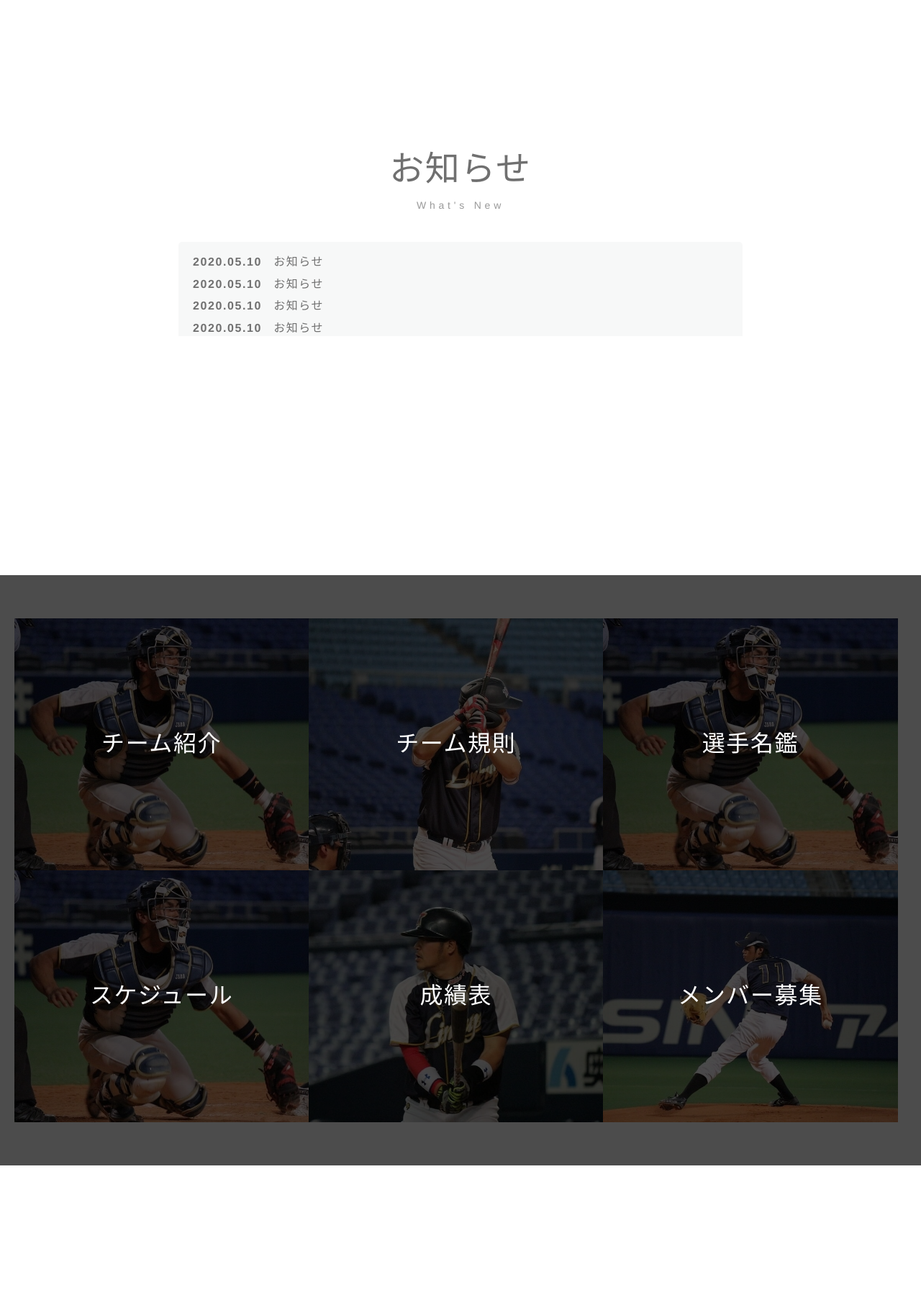
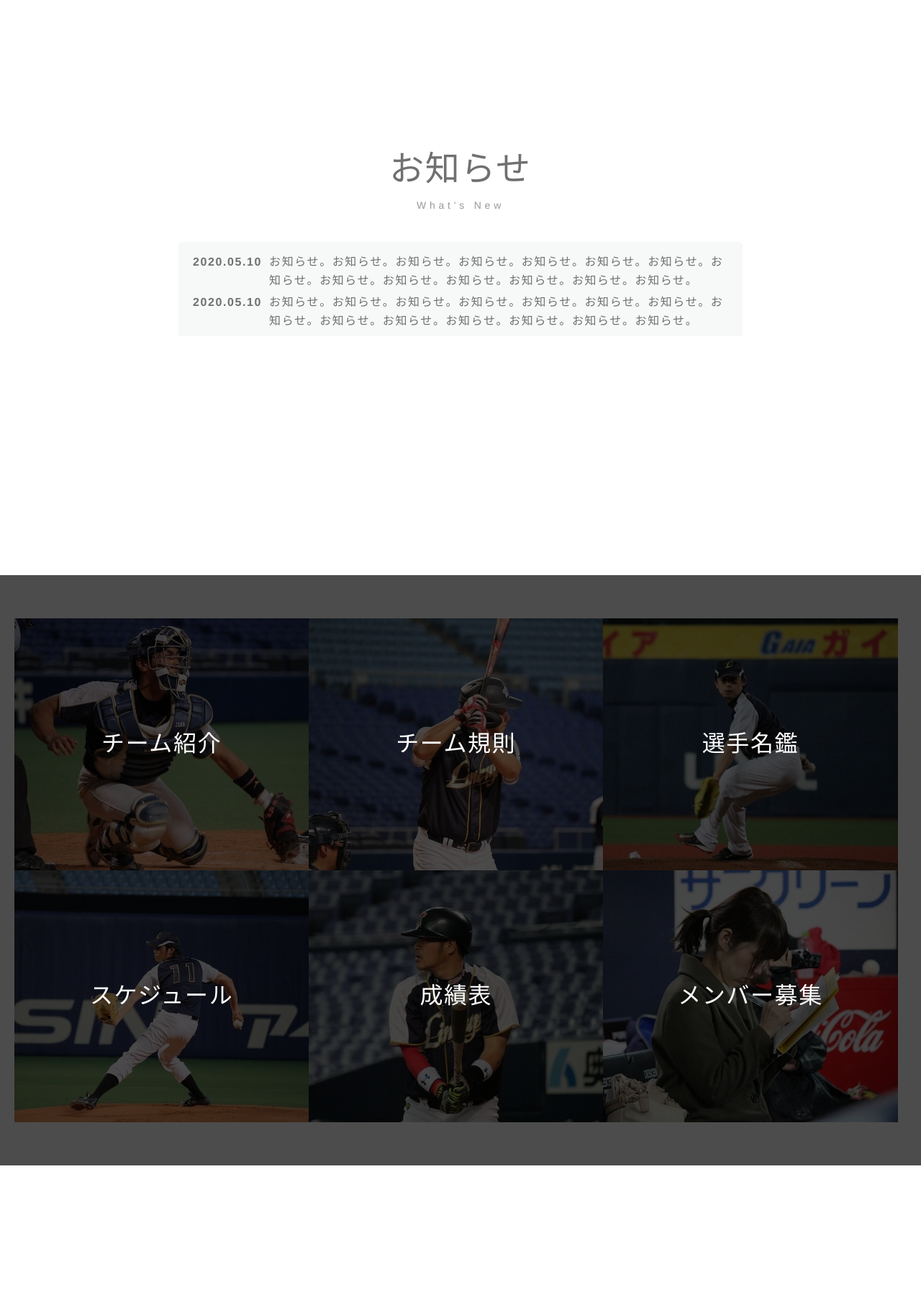
Before and after one commit to shimanamisan/lineup, a PHP site: page / in a window 1280 px wide. Shown: the part 1201-3000 px from the top of the page at 72% size. Run offline with PHP 8.4, Linux system fonts and the light colour scheme.

Commit message:
スタイリングを編集

```diff
--- a/index.html
+++ b/index.html
@@ -50,11 +50,15 @@
             <ul class="p-news__nav">
               <li class="p-news__item">
                 <span class="p-news__date">2020.05.10</span>
-                <span class="p-news__itemTitle">お知らせ</span>
+                <span class="p-news__itemTitle"
+                  >お知らせ。お知らせ。お知らせ。お知らせ。お知らせ。お知らせ。お知らせ。お知らせ。お知らせ。お知らせ。お知らせ。お知らせ。お知らせ。お知らせ。</span
+                >
               </li>
               <li class="p-news__item">
                 <span class="p-news__date">2020.05.10</span>
-                <span class="p-news__itemTitle">お知らせ</span>
+                <span class="p-news__itemTitle"
+                  >お知らせ。お知らせ。お知らせ。お知らせ。お知らせ。お知らせ。お知らせ。お知らせ。お知らせ。お知らせ。お知らせ。お知らせ。お知らせ。お知らせ。</span
+                >
               </li>
               <li class="p-news__item">
                 <span class="p-news__date">2020.05.10</span>
--- a/src/scss/object/component/project/_homeCategory.scss
+++ b/src/scss/object/component/project/_homeCategory.scss
@@ -59,23 +59,22 @@
       background-image: url(/dist/img/019.jpg);
     }
     &--panel03 {
-      background-image: url(/dist/img/022.jpg);
+      background-image: url(/dist/img/072.jpg);
     }
     &--panel04 {
-      background-image: url(/dist/img/022.jpg);
+      background-image: url(/dist/img/009.jpg);
     }
     &--panel05 {
       background-image: url(/dist/img/053.jpg);
     }
     &--panel06 {
-      background-image: url(/dist/img/009.jpg);
+      background-image: url(/dist/img/070.jpg);
     }
   }
 
   &__footer {
     position: relative;
     color: #f7f8f8;
-
     &--wrapp {
       position: absolute;
       top: 50%;
@@ -90,8 +89,7 @@
       margin-bottom: 20px;
       letter-spacing: 1.5;
     }
-    &--text {
-      font-size: 1.5rem;
+    &--item {
     }
   }
 }
--- a/src/scss/object/component/project/_mainVisual.scss
+++ b/src/scss/object/component/project/_mainVisual.scss
@@ -46,6 +46,10 @@
     width: auto;
     height: auto;
     z-index: -100;
+
+    @include mq() {
+      width: 100%;
+    }
   }
 
   &__cover {
--- a/src/scss/object/component/project/_news.scss
+++ b/src/scss/object/component/project/_news.scss
@@ -10,6 +10,10 @@
     transform: translate(-50%, -75%);
     width: 980px;
     /* margin: 40px auto; */
+
+    @include mq() {
+      width: 100%;
+    }
   }
 
   &__wrapp {
@@ -36,6 +40,7 @@
 
   &__item {
     margin-bottom: $space_s;
+    display: flex;
   }
 
   &__date {
```
Also changed, not shown: other parts of index.html (+33 -4 lines), dist/css/style.css, dist/img/070.jpg (added), dist/img/072.jpg (added), src/img/070.jpg (added), src/img/072.jpg (added), 1 other file.
